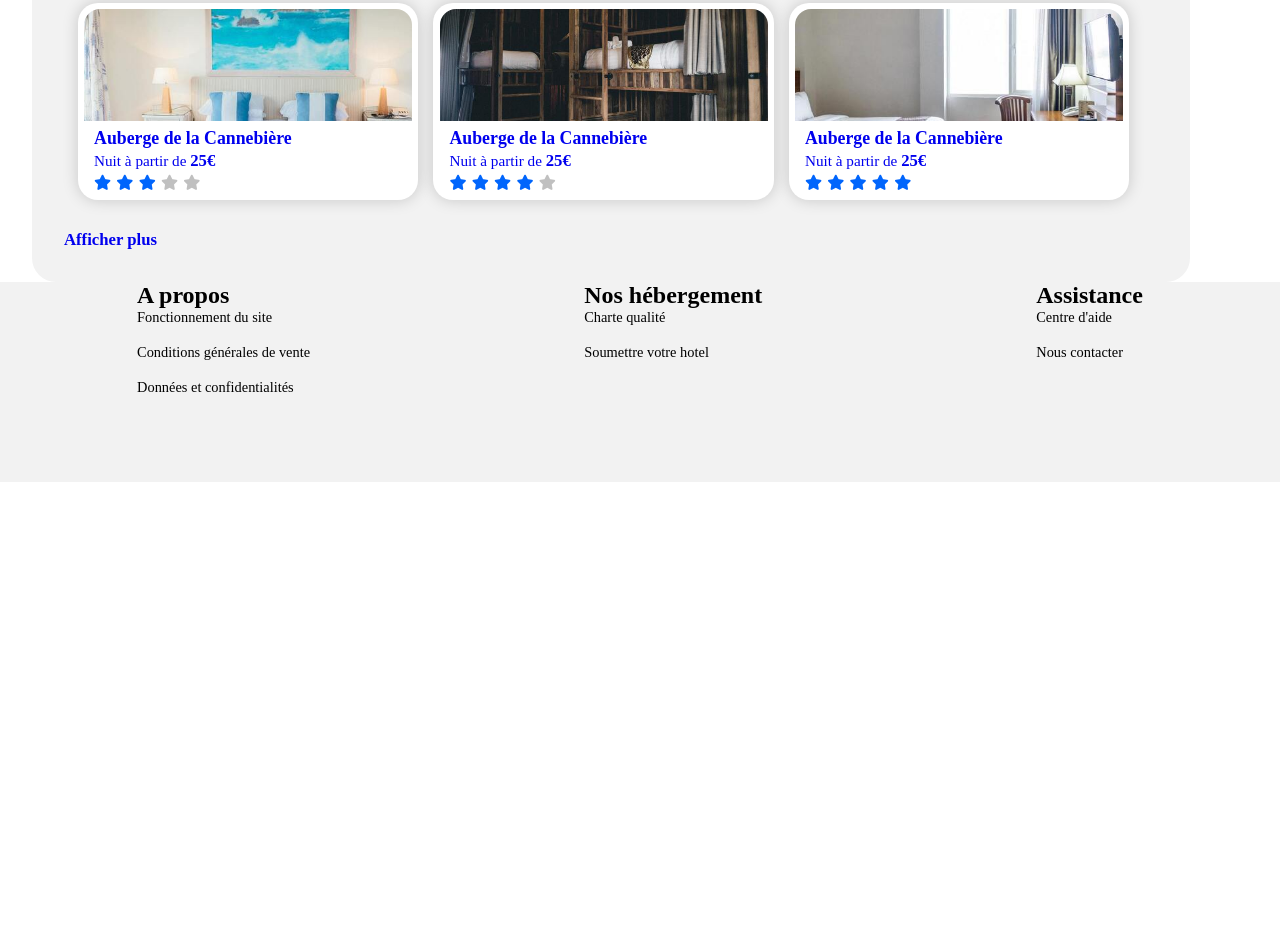
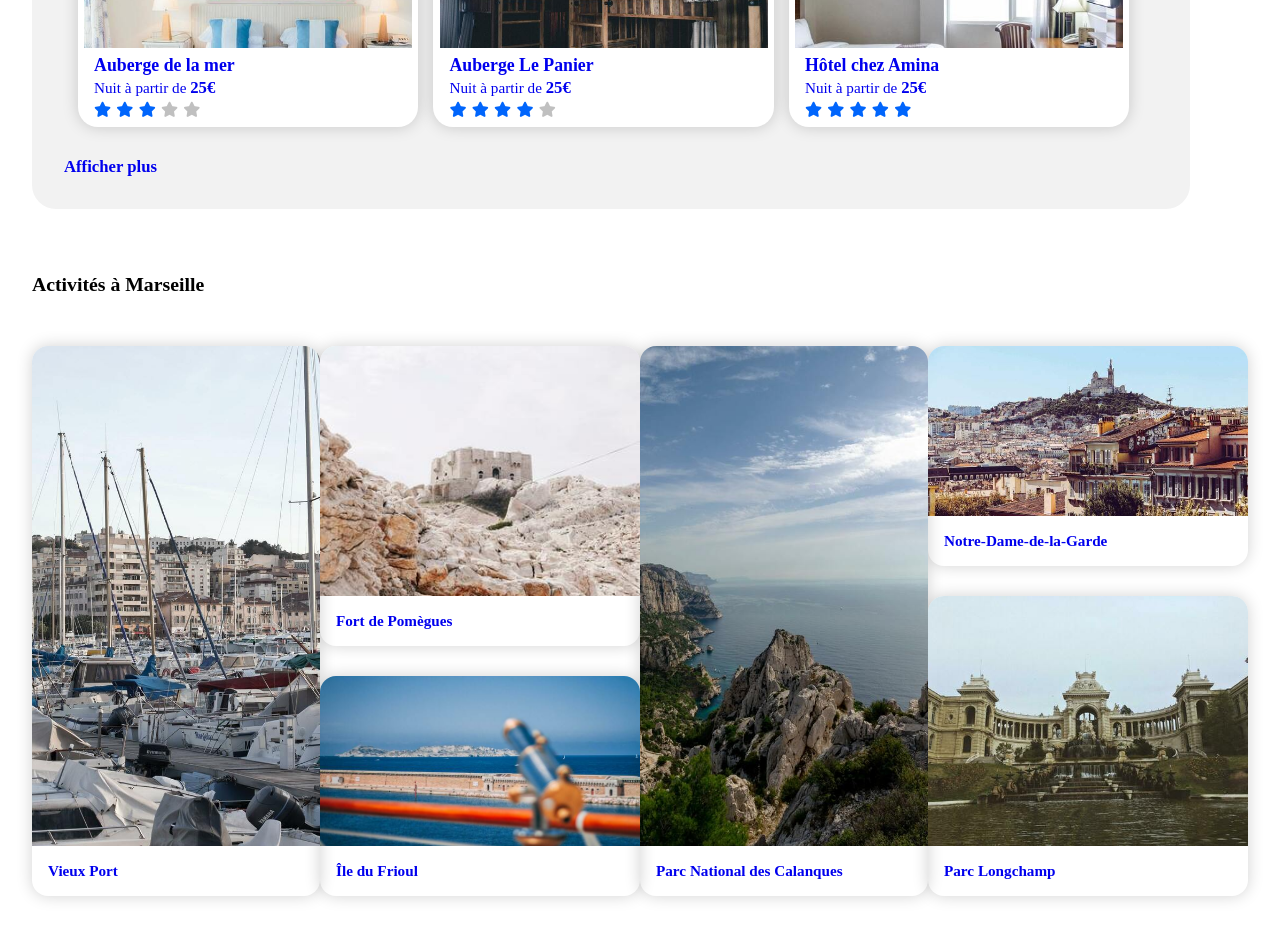
Before and after one commit to LoloxDev/LabarreLoris_2_01062021_RESERVIA, a plain HTML site: page reserviaagain.html in a window 1280 px wide. Shown: the part 1181-2120 px from the top of the page. Before the commit the page ends 1663 px from the top, so only its background shows below. Drawn offline with Linux system fonts and the light colour scheme; a web font is replaced by a local one.

Commit message:
Création du menu Activités + Optimisation globale

```diff
--- a/reserviaagain.css
+++ b/reserviaagain.css
@@ -97,14 +97,19 @@ i
 
 h1
 {
-	font-size: 2em;
+	font-size: 1.6em;
 	margin-bottom:8px;
-	margin-top:80px;
+	margin-top:20px;
+}
+
+h2
+{
+	font-size: 1.3em;
 }
 
 /* EFFETS DES CARTES AU SURVOL */
 
-article:hover
+article:hover, .activity a:hover
 {
 	transition:0.1s;
 	transform: scale(1.015);
@@ -139,7 +144,7 @@ a:link
 	position:relative;
 	bottom:8px;
 	margin-right: 20px;
-	margin-top:14px;
+	margin-top:3px;
 }
 
 .etoilebleu
@@ -508,6 +513,82 @@ button
 	margin-top:35px;
 }
 
+/* ---------------------------------------------------------------- SECTION ACTIVITES ---------------------------------------------------------------------------- */
+
+.activity
+{
+	margin-top: 4rem;
+	margin-bottom: 4rem;
+}
+
+.testflex
+{
+	box-shadow: 0 0 16px #0000002e;
+	width:20rem;
+	height:550px;
+	display:flex;
+	flex-direction:column;
+	border-radius: 1rem;
+}
+
+.testflex2
+{
+	box-shadow: 0 0 16px #0000002e;
+	width:20rem;
+	height:300px;
+	display:flex;
+	flex-direction:column;
+	border-radius: 1rem;
+}
+
+.testflex3
+{
+	box-shadow: 0 0 16px #0000002e;
+	width:20rem;
+	height:220px;
+	display:flex;
+	flex-direction:column;
+	border-radius: 1rem;
+}
+
+.containeurPicAct
+{
+	position:relative;
+	width:100%;
+	height:100%;
+}
+
+.activityPict
+{
+	position:absolute;
+	width:100%;
+	height:100%;
+	border-radius: 1rem 1rem 0 0;
+	object-fit: cover;
+}
+
+.DescCardAct
+{
+	font-size: 1em;
+	padding:1rem;
+}
+
+.FlexDouble
+{
+	display:flex;
+	flex-direction: column;
+	justify-content: space-between;
+}
+
+.ContaineurAllAct
+{
+	display:flex;
+	justify-content: space-between;
+}
+
+
+
+
 /* ---------------------------------------------FOOTER--------------------------------------------------- */
 
 /* CONTENEUR FOOTER */
@@ -790,4 +871,15 @@ figure
 	{
 		margin-left: 10px;
 	}
+
+	h1
+	{
+		font-size: 1.4em;
+	}
+
+	.TitleofSection
+	{
+		margin-top:20px;
+		margin-left:5px;
+	}
 }
--- a/reserviaagain.html
+++ b/reserviaagain.html
@@ -65,7 +65,7 @@
             <div class="filterIcons">
               <i class="fas fa-money-bill-wave"></i>
             </div>
-            <p>Économique</p>
+            Économique
           </div>
 
 
@@ -168,7 +168,7 @@
                 <img class="hostingCardFigureImgMarseille" src="images/hebergements/4_small/fred-kleber-gTbaxaVLvsg-unsplash.jpg" alt="Chambre avec un lit superposé avec une fenêtre vu sur la ville.">
                 <figcaption class="hostingCardFigcaptionMarseille">
                   <h3 class="hostingCardFigcaptionTitleMarseille">
-                   Auberge de la Cannebière
+                   Hôtel du port
                   </h3>
                 </figcaption>
 
@@ -197,7 +197,7 @@
                 <img class="hostingCardFigureImgMarseille" src="images/hebergements/4_small/reisetopia-B8WIgxA_PFU-unsplash.jpg" alt="Chambre avec un lit superposé avec une fenêtre vu sur la ville.">
                 <figcaption class="hostingCardFigcaptionMarseille">
                   <h3 class="hostingCardFigcaptionTitleMarseille">
-                   Auberge de la Cannebière
+                   Hôtel les mouettes
                   </h3>
                 </figcaption>
 
@@ -228,7 +228,7 @@
                 <img class="hostingCardFigureImgMarseille" src="images/hebergements/4_small/annie-spratt-Eg1qcIitAuA-unsplash.jpg" alt="Chambre avec un lit superposé avec une fenêtre vu sur la ville.">
                 <figcaption class="hostingCardFigcaptionMarseille">
                   <h3 class="hostingCardFigcaptionTitleMarseille">
-                   Auberge de la Cannebière
+                   Auberge de la mer
                   </h3>
                 </figcaption>
 
@@ -258,7 +258,7 @@
                 <img class="hostingCardFigureImgMarseille" src="images/hebergements/4_small/nicate-lee-kT-ZyaiwBe0-unsplash.jpg" alt="Chambre avec un lit superposé avec une fenêtre vu sur la ville.">
                 <figcaption class="hostingCardFigcaptionMarseille">
                   <h3 class="hostingCardFigcaptionTitleMarseille">
-                   Auberge de la Cannebière
+                   Auberge Le Panier
                   </h3>
                 </figcaption>
 
@@ -289,7 +289,7 @@
                 <img class="hostingCardFigureImgMarseille" src="images/hebergements/4_small/febrian-zakaria-M6S1WvfW68A-unsplash.jpg" alt="Chambre avec un lit superposé avec une fenêtre vu sur la ville.">
                 <figcaption class="hostingCardFigcaptionMarseille">
                   <h3 class="hostingCardFigcaptionTitleMarseille">
-                    Auberge de la Cannebière
+                    Hôtel chez Amina
                   </h3>
                 </figcaption>
 
@@ -333,7 +333,7 @@
                 <div class="figcaptionflex">
                   <figcaption class="hostingCardFigcaptionPop">
                     <h3 class="hostingCardFigcaptionTitlePop">
-                       Auberge de la Cannebière
+                       Hôtel Le soleil du matin
                     </h3>
                   </figcaption>
 
@@ -366,7 +366,7 @@
                 <div class="figcaptionflex">
                   <figcaption class="hostingCardFigcaptionPop">
                     <h3 class="hostingCardFigcaptionTitlePop">
-                      Auberge de la Cannebière
+                      Au coeur de l'eau Chambres d'hôtes
                     </h3>
                   </figcaption>
 
@@ -402,7 +402,7 @@
                 <div class="figcaptionflex">
                   <figcaption class="hostingCardFigcaptionPop">
                     <h3 class="hostingCardFigcaptionTitlePop">
-                      Auberge de la Cannebière
+                      Hôtel Tout bleu et Blanc
                     </h3>
                   </figcaption>
 
@@ -432,23 +432,61 @@
 
 
 
+      <section class="activity">
+
+        <h2 class="TitleofSection">Activités à Marseille</h2>
+
+        <div class="ContaineurAllAct">
+          <a href="#" class="testflex">
+            <div class="containeurPicAct">
+              <img class="activityPict" src="images/activites/3_medium/reno-laithienne-QUgJhdY5Fyk-unsplash.jpg" alt="Un joli port">
+            </div>
+            <h3 class="DescCardAct">Vieux Port</h3>
+          </a>
+
+          <div class="FlexDouble">
+            <a href="#" class="testflex2">
+              <div class="containeurPicAct">
+                <img class="activityPict" src="images/activites/4_small/paul-hermann-QFTrLdQIRhI-unsplash.jpg" alt="Un joli port">
+              </div>
+              <h3 class="DescCardAct">Fort de Pomègues</h3>
+            </a>
+
+            <a href="#" class="testflex3">
+              <div class="containeurPicAct">
+                <img class="activityPict" src="images/activites/4_small/kevin-hikari-rV_Qd1l-VXg-unsplash.jpg" alt="Un joli port">
+              </div>
+            <h3 class="DescCardAct">Île du Frioul</h3>
+            </a>
+          </div>
+
+          <a href="#" class="testflex">
+            <div class="containeurPicAct">
+              <img class="activityPict" src="images/activites/3_medium/kilyan-sockalingum-NR8-cBCN3aI-unsplash.jpg" alt="Un joli port">
+            </div>
+            <h3 class="DescCardAct">Parc National des Calanques</h3>
+          </a>
+
+          <div class="FlexDouble">
+            <a href="#" class="testflex3">
+              <div class="containeurPicAct">
+                <img class="activityPict" src="images/activites/4_small/florian-wehde-xW9e8gdotxI-unsplash.jpg" alt="Un joli port">
+              </div>
+              <h3 class="DescCardAct">Notre-Dame-de-la-Garde</h3>
+            </a>
+
+            <a href="#" class="testflex2">
+              <div class="containeurPicAct">
+                <img class="activityPict" src="images/activites/4_small/lena-paulin-wH2-EJoDcV0-unsplash.jpg" alt="Un joli port">
+              </div>
+            <h3 class="DescCardAct">Parc Longchamp</h3>
+            </a>
+          </div>
+        </div>
+
+      </section>
 
 
-
-
-
-
-
-
-
-
-
-
-
-
-
-
-      </section>
 
       </div>
 
```
